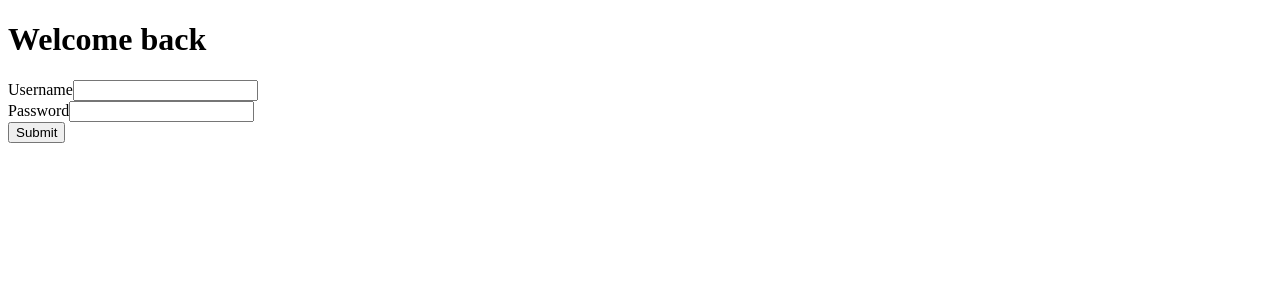
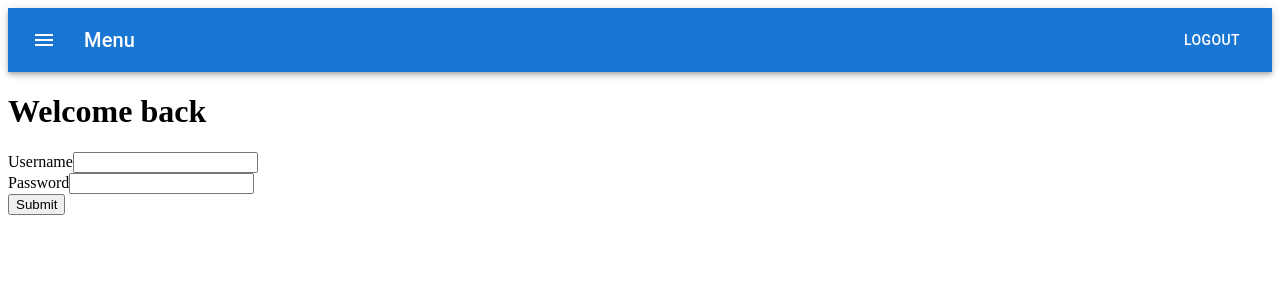
Before and after one commit to aliciatay-zls/banking, a Next.js app in the folder frontend/: page /login in a window 1280 px wide. Shown: the top 300 px of the page. Built offline with nearby package versions, Linux system fonts and the light colour scheme.

Commit message:
Enable logout, add app bar

```diff
--- /dev/null
+++ b/frontend/components/appbar.js
@@ -0,0 +1,90 @@
+import Link from 'next/link';
+import { useRouter } from 'next/router';
+import { useState } from 'react';
+import { useCookies } from 'react-cookie';
+import Alert from '@mui/material/Alert';
+import AlertTitle from '@mui/material/AlertTitle';
+import AppBar from '@mui/material/AppBar';
+import Box from '@mui/material/Box';
+import Button from '@mui/material/Button';
+import IconButton from '@mui/material/IconButton';
+import Toolbar from '@mui/material/Toolbar';
+import Typography from '@mui/material/Typography';
+import MenuIcon from '@mui/icons-material/Menu';
+
+export default function ButtonAppBar() {
+    const router = useRouter();
+    const [openErrorAlert, setOpenErrorAlert] = useState(false);
+    const [cookies, setCookie, removeCookie] = useCookies(['access_token', 'refresh_token']);
+    const refreshToken = cookies?.refresh_token || '';
+
+    async function handleLogout(event) {
+        event.preventDefault();
+
+        const request = {
+            method: "POST",
+            body: JSON.stringify({refresh_token: refreshToken}),
+        };
+
+        try {
+            const response = await fetch("http://127.0.0.1:8181/auth/logout", request);
+            const data = await response.json();
+
+            if (!response.ok) {
+                const errorMessage = data?.message || '';
+                throw new Error("HTTP error during logout: " + errorMessage);
+            }
+
+            removeCookie('access_token', {
+                path: '/',
+                sameSite: 'strict',
+            });
+            removeCookie('refresh_token', {
+                path: '/',
+                sameSite: 'strict',
+            });
+
+            await router.replace('/login');
+
+        } catch (err) {
+            console.log(err);
+            setOpenErrorAlert(true);
+        }
+    }
+
+    return (
+        <div>
+            <Box sx={{ flexGrow: 1 }}>
+                <AppBar position="static">
+                    <Toolbar>
+                        <IconButton
+                            size="large"
+                            edge="start"
+                            color="inherit"
+                            aria-label="menu"
+                            sx={{ mr: 2 }}
+                        >
+                            <MenuIcon />
+                        </IconButton>
+                        <Typography variant="h6" component="div" sx={{ flexGrow: 1 }}>
+                            Menu
+                        </Typography>
+                        <Button type="button" color="inherit" onClick={handleLogout}>Logout</Button>
+                    </Toolbar>
+                </AppBar>
+            </Box>
+
+            { openErrorAlert &&
+                <Alert
+                    onClose={() => {
+                        setOpenErrorAlert(false)
+                    }}
+                    severity="error"
+                >
+                    <AlertTitle>Logout failed</AlertTitle>
+                    Please try again later or <Link href={"/login"}>login again.</Link>
+                </Alert>
+            }
+        </div>
+    );
+}
--- a/frontend/package.json
+++ b/frontend/package.json
@@ -6,6 +6,7 @@
     "@emotion/react": "^11.11.1",
     "@emotion/styled": "^11.11.0",
     "@fontsource/roboto": "^5.0.8",
+    "@mui/icons-material": "^5.14.15",
     "@mui/material": "^5.14.15",
     "cookie": "^0.5.0",
     "next": "^13.5.3",
--- a/frontend/pages/customers/[id]/account/[acc_id]/index.js
+++ b/frontend/pages/customers/[id]/account/[acc_id]/index.js
@@ -7,6 +7,7 @@ import DialogActions from '@mui/material/DialogActions';
 import DialogTitle from '@mui/material/DialogTitle';
 
 import { DataToDisplayContext } from "../../../../_app";
+import ButtonAppBar from "../../../../../components/appbar";
 import Header from "../../../../../components/header";
 import handleFetchResource from "../../../../../src/handleFetchResource";
 import serverSideProps from "../../../../../src/serverSideProps";
@@ -80,6 +81,8 @@ export default function TransactionPage(props) {
                 <link rel="icon" type="image/png" href="/favicon-16x16.png" />
             </Head>
 
+            <ButtonAppBar/>
+
             <div>
                 <Header title="What would you like to do today?"></Header>
 
--- a/frontend/pages/customers/[id]/account/[acc_id]/success.js
+++ b/frontend/pages/customers/[id]/account/[acc_id]/success.js
@@ -4,6 +4,7 @@ import { useRouter } from "next/router";
 import { useContext, useEffect, useState } from "react";
 
 import { DataToDisplayContext } from "../../../../_app";
+import ButtonAppBar from "../../../../../components/appbar";
 import Header from "../../../../../components/header";
 import serverSideProps from "../../../../../src/serverSideProps"
 
@@ -54,6 +55,8 @@ export default function TransactionSuccessPage(props) {
                 <link rel="icon" type="image/png" href="/favicon-16x16.png" />
             </Head>
 
+            <ButtonAppBar/>
+
             <div>
                 <Header title={`Your ${transactionType} was successful.`}></Header>
                 <ul>
--- a/frontend/pages/customers/[id]/account/index.js
+++ b/frontend/pages/customers/[id]/account/index.js
@@ -2,6 +2,7 @@ import Head from 'next/head';
 import Link from "next/link";
 import { Fragment } from "react";
 
+import ButtonAppBar from "../../../../components/appbar";
 import Header from "../../../../components/header";
 import handleFetchResource from "../../../../src/handleFetchResource";
 import serverSideProps from "../../../../src/serverSideProps";
@@ -27,6 +28,8 @@ export default function AccountsPage(props) {
                 <title>Banking App - My Accounts</title>
                 <link rel="icon" type="image/png" href="/favicon-16x16.png" />
             </Head>
+
+            <ButtonAppBar/>
 
             <div>
                 <Header title="My Accounts"/>
--- a/frontend/pages/customers/[id]/account/new.js
+++ b/frontend/pages/customers/[id]/account/new.js
@@ -7,6 +7,7 @@ import Dialog from "@mui/material/Dialog";
 import DialogActions from "@mui/material/DialogActions";
 import DialogTitle from "@mui/material/DialogTitle";
 
+import ButtonAppBar from "../../../../components/appbar";
 import Header from "../../../../components/header";
 import handleFetchResource from "../../../../src/handleFetchResource";
 import serverSideProps from "../../../../src/serverSideProps";
@@ -89,6 +90,8 @@ export default function CreateAccountPage(props) {
                 <link rel="icon" type="image/png" href="/favicon-16x16.png" />
             </Head>
 
+            <ButtonAppBar/>
+
             <div>
                 <Header title={`Creating account for: Customer ${props.customerId}`}/>
 
--- a/frontend/pages/customers/[id]/index.js
+++ b/frontend/pages/customers/[id]/index.js
@@ -1,6 +1,7 @@
 import Head from 'next/head';
 import Link from 'next/link';
 
+import ButtonAppBar from "../../../components/appbar";
 import Header from "../../../components/header";
 import handleFetchResource from "../../../src/handleFetchResource";
 import serverSideProps from "../../../src/serverSideProps";
@@ -29,6 +30,8 @@ export default function CustomerHomePage(props) {
                 <link rel="icon" type="image/png" href="/favicon-16x16.png" />
             </Head>
 
+            <ButtonAppBar/>
+
             <div>
                 <div>
                     <Header title="My Profile"/>
--- a/frontend/pages/login/index.js
+++ b/frontend/pages/login/index.js
@@ -4,6 +4,7 @@ import { useEffect, useState } from 'react';
 import { parse } from "cookie";
 import { useCookies} from "react-cookie";
 
+import ButtonAppBar from "../../components/appbar";
 import Header from "../../components/header";
 import getHomepagePath from "../../src/getHomepagePath";
 
@@ -98,7 +99,6 @@ export default function LoginPage() {
         };
 
         try {
-            //login request
             const response = await fetch("http://127.0.0.1:8181/auth/login", request);
             const data = await response.json();
 
@@ -142,6 +142,8 @@ export default function LoginPage() {
                 <link rel="icon" type="image/png" href="/favicon-16x16.png" />
             </Head>
 
+            <ButtonAppBar/>
+
             <div>
                 <Header title="Welcome back"/>
 
@@ -177,11 +179,9 @@ export default function LoginPage() {
                     </div>
                 </form>
 
-                {/*<noscript>*/}
-                {/*    <p style={{ color: 'red'}}>This site requires JavaScript to work. Please enable it to continue.</p>*/}
-                {/*</noscript>*/}
-
-                { error && <div style={{ color: 'red'}}>{error}</div> }
+                { error &&
+                    <div style={{ color: 'red'}}>{error}</div>
+                }
             </div>
         </div>
     );
```
Also changed, not shown: frontend/pages/customers/index.js (+3 -4 lines), 1 other file (tests, documents, lock files or other folders).
